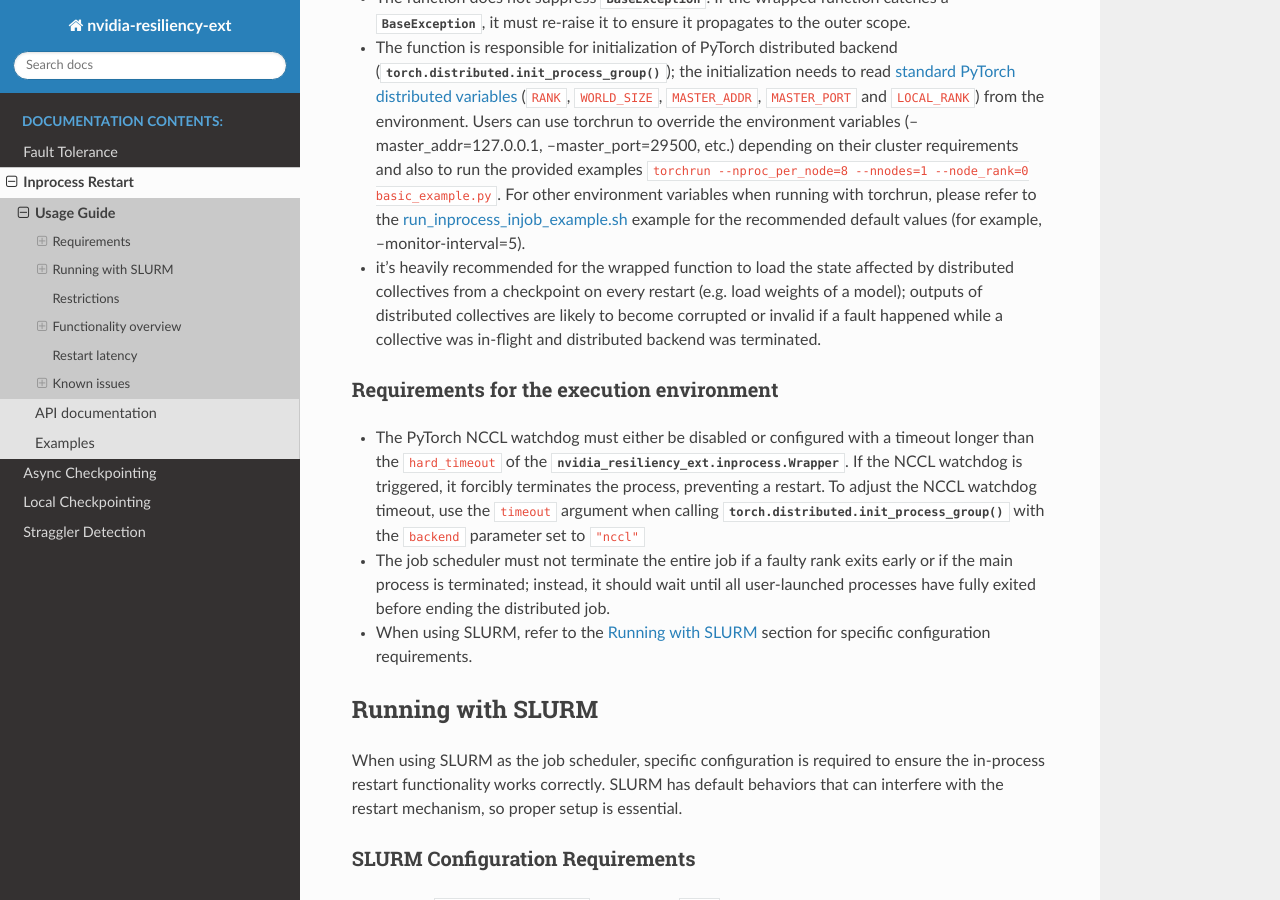
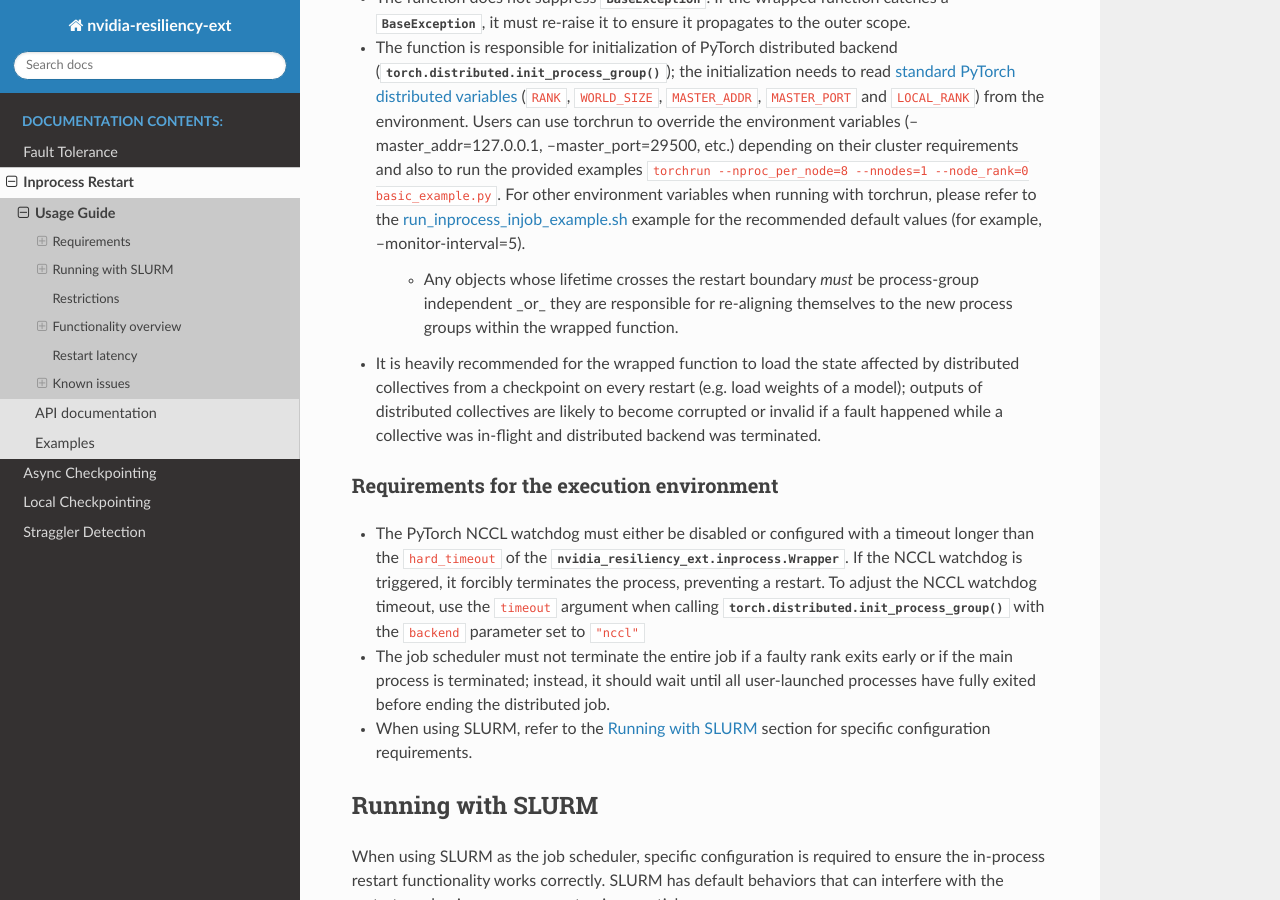
Before and after one commit to NVIDIA/nvidia-resiliency-ext, a Sphinx documentation site: the page built from docs/source/inprocess/usage_guide.rst, in a window 1280 px wide and 900 px high, scrolled down 932 px. Built offline with Sphinx 7.4.7 and the Read the Docs theme 3.1.0, drawn with Linux system fonts in a browser that asks for light colours.

Commit message:
Update inprocess object lifecycle docs

```diff
--- a/docs/source/inprocess/usage_guide.rst
+++ b/docs/source/inprocess/usage_guide.rst
@@ -60,7 +60,10 @@ Requirements for the wrapped function
   ext/blob/main/examples/fault_tolerance/run_inprocess_injob_example.sh>`_ example for the recommended
   default values (for example, --monitor-interval=5).
 
-- it's heavily recommended for the wrapped function to load the state affected
+    - Any objects whose lifetime crosses the restart boundary *must* be process-group independent _or_
+      they are responsible for re-aligning themselves to the new process groups within the wrapped function.
+
+- It is heavily recommended for the wrapped function to load the state affected
   by distributed collectives from a checkpoint on every restart (e.g. load
   weights of a model); outputs of distributed collectives are likely to become
   corrupted or invalid if a fault happened while a collective was in-flight and
```
Also changed, not shown: 1 other file.
